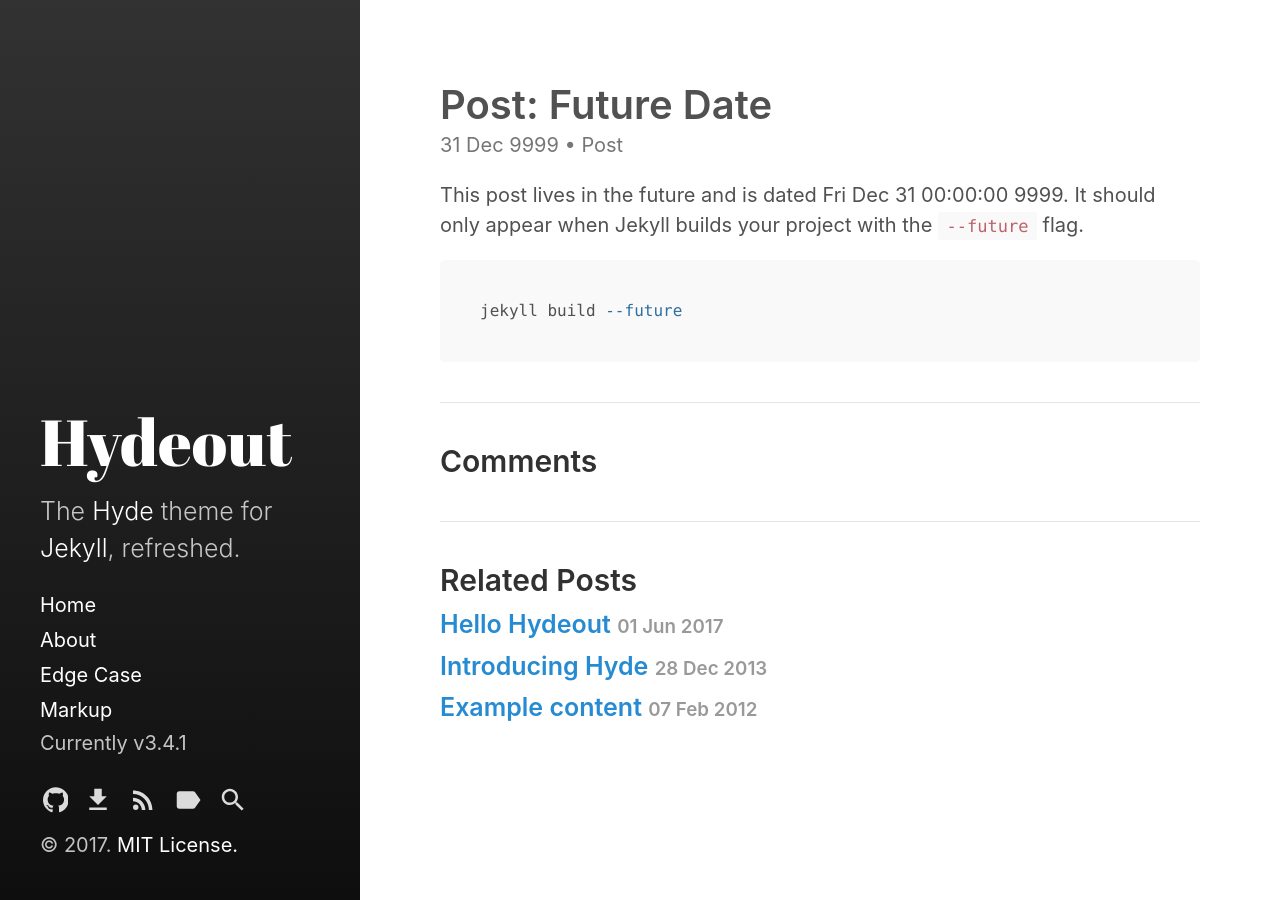
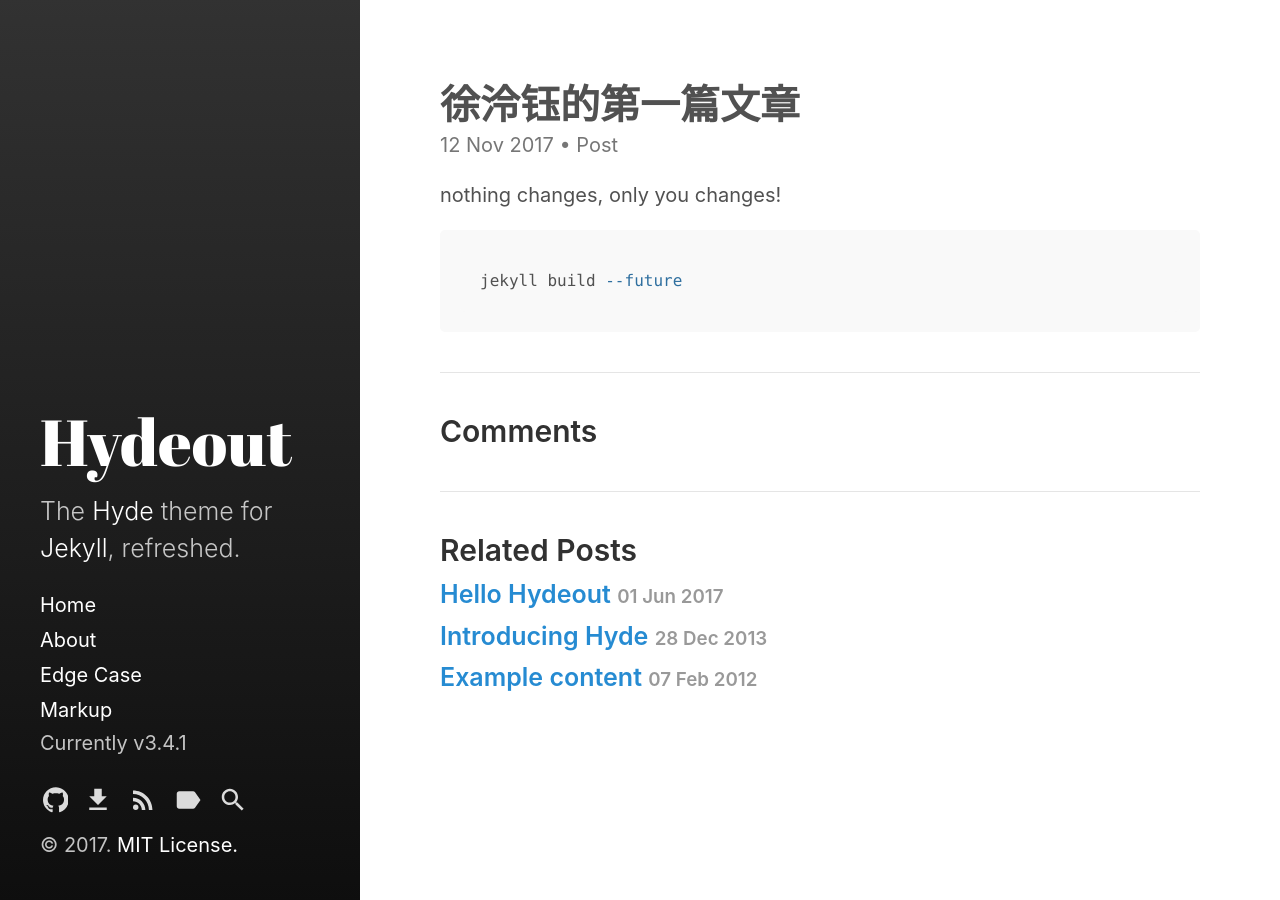
Before and after one commit to xlingyu/xlingyu.github.io, a Jekyll site: the page built from _posts/2010-10-25-post-future-date.md, in a window 1280 px wide. Built offline with Jekyll 4.4.1, drawn with Linux system fonts in a browser that asks for light colours; comment, search, counter and statistics services are not loaded.

Commit message:
'xlingyu'

````diff
--- a/_posts/2010-10-25-post-future-date.md
+++ b/_posts/2010-10-25-post-future-date.md
@@ -1,13 +1,13 @@
 ---
 layout: post
-title: "Post: Future Date"
-date: 9999-12-31
+title: "徐泠钰的第一篇文章"
+date: 2017-11-12
 categories:
   - Post
 last_modified_at: 2017-03-09T12:45:25-05:00
 ---
 
-This post lives in the future and is dated {{ page.date | date: "%c" }}. It should only appear when Jekyll builds your project with the `--future` flag.
+nothing changes, only you changes!
 
 ```bash
 jekyll build --future
````
